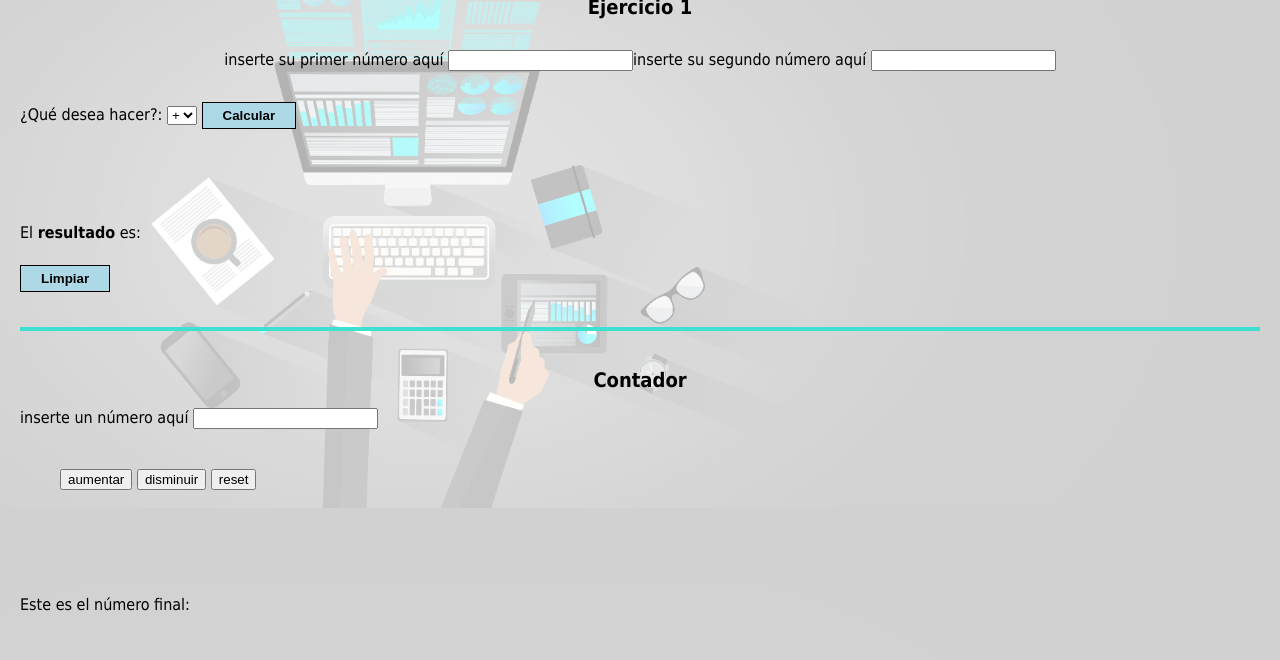
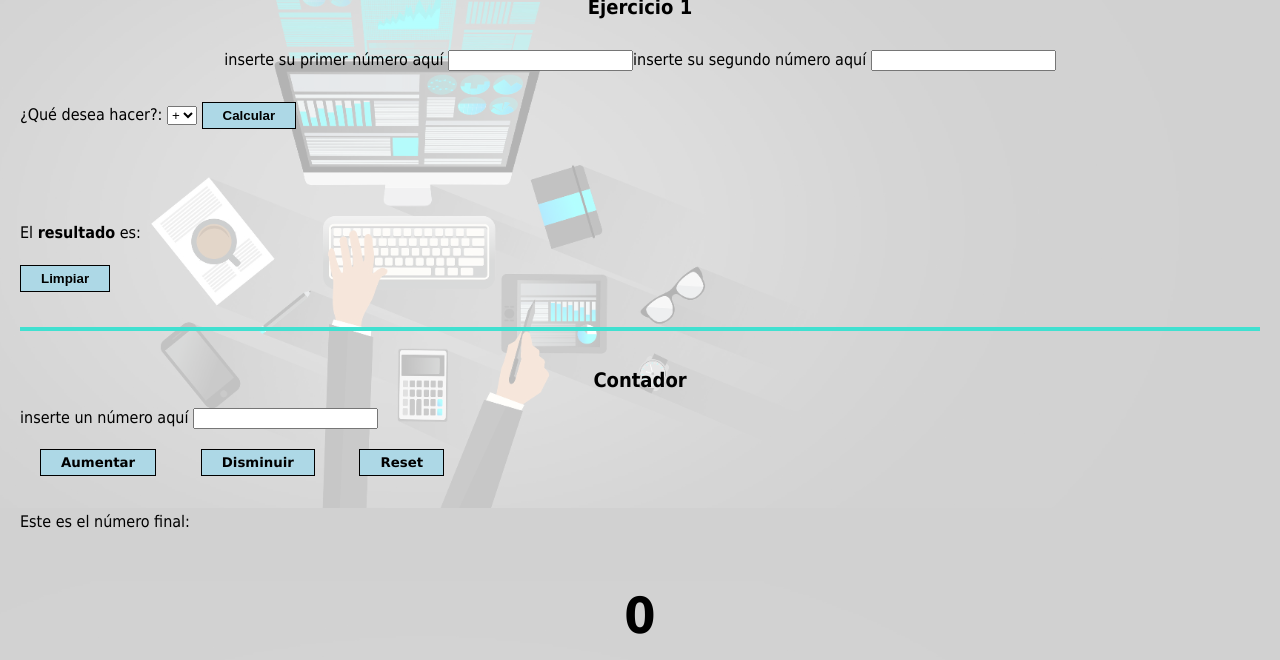
Before and after one commit to matcodev/miprimeraweb, a plain HTML site: page counter.html in a window 1280 px wide. Shown: the part 292-952 px from the top of the page. Drawn offline with Linux system fonts and the light colour scheme.

Commit message:
actualizacion estilos css

```diff
--- a/counter.html
+++ b/counter.html
@@ -79,7 +79,7 @@
             <button id="clearAll" class="clearAll">Limpiar</button>
         </div>
 
-        <div>
+        <div id="divCounter" class="divCounter">
             <div class="counterTitle">
                 <h2>Contador</h2>
             </div>
@@ -88,13 +88,13 @@
                 <input type="number" id="numberBox">
             </div>
             <div class="btns">
-                <button id="btnplus" > aumentar </button>
-                <button id="btnreduce"> disminuir </button>
-                <button id= "btnreset"> reset </button>
+                <button id="btnplus" > Aumentar </button>
+                <button id="btnreduce"> Disminuir </button>
+                <button id= "btnreset"> Reset </button>
             </div>
-            <div >
+            <div class="divResult">
                 <p>Este es el número final:
-                <h1 id="h1Result">0</h1>
+                <h1 id="h1Result" class="h1Result">0</h1>
                 </p>
             </div>
         </div>
--- a/style.css
+++ b/style.css
@@ -6,6 +6,7 @@ body, html{
    background-repeat: no-repeat;
    background-attachment:fixed;
    background-size: cover;
+   scroll-behavior: smooth;
 }
 h1, h3{
    margin: 0;
@@ -369,7 +370,30 @@ button:focus {outline:0;}
    padding-top: 20px;
 }
 
-.btns{
-   margin: 40px ;
-   padding-bottom: 65px;
+.btns > button{
+   margin: 20px;
+   background-color: lightblue;
+   color: black;
+   border: 1px solid transparent;
+   padding: 5px 20px;
+   text-decoration: none;
+   transition: 200ms ease;
+   cursor: pointer;
+   font-weight: bold;
+   border: 1px solid black;
+   font-family: verdana;
 }
+button:focus {outline:0;}
+.btns > button:hover {
+   background-color: transparent;
+   border: 3px solid black;
+   color: rgb(95, 89, 89);
+}
+.h1Result{
+   padding-bottom: 20px;
+   font-size: 50px;
+
+}
+.divResult{
+   padding-bottom: 20px;
+}
```
Also changed, not shown: index.html (+4 -4 lines).
